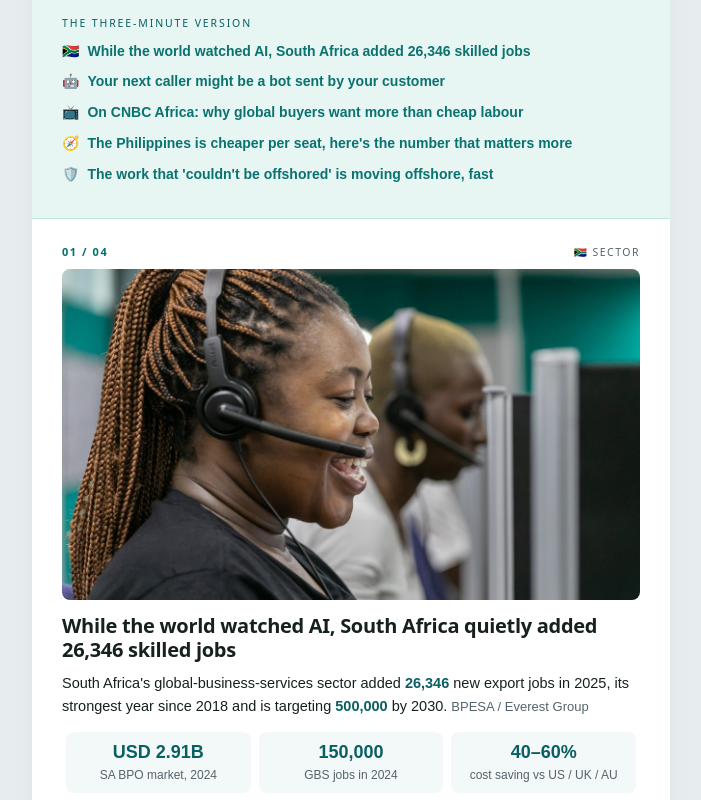
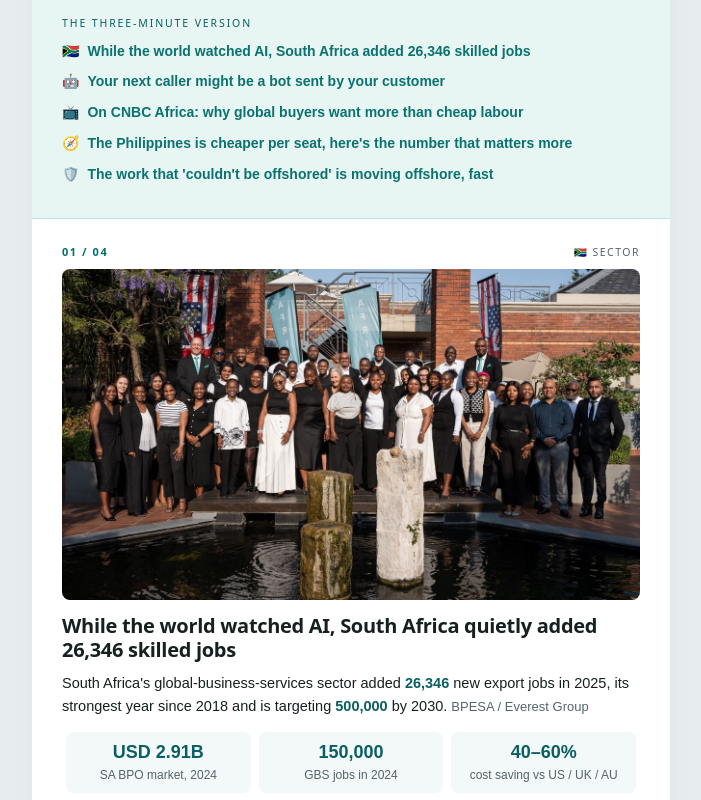
Before and after one commit to dannyschaffer/offshore-edge-newsletter, a plain HTML site: page index.html in a window 1280 px wide. Shown: the part 538-1338 px from the top of the page, without its empty margins (289-990 px from the left). Drawn offline with Linux system fonts and the light colour scheme.

Commit message:
Opening image: team leaders outside Joburg office (Jen)

```diff
--- a/index.html
+++ b/index.html
@@ -73,7 +73,7 @@ CNBC Africa: why global buyers want more than cheap labour</a>
 </ol>
 </div><!-- STORIES -->
 <div class="story" style="padding: 24px 30px;border-bottom: 1px solid #e2e9e9;">
-<table role="presentation" width="100%" cellpadding="0" cellspacing="0" border="0" style="margin: 0 0 9px"><tbody><tr><td class="no" align="left" style="font-family: 'Poppins',system-ui,sans-serif;font-size: 11px;letter-spacing: .14em;color: #00726b;font-weight: 600;">01 / 04</td><td class="cat" align="right" style="font-family: 'Poppins',system-ui,sans-serif;font-size: 10.5px;letter-spacing: .14em;text-transform: uppercase;color: #54646a;">🇿🇦 Sector</td></tr></tbody></table><img class="storygfx" alt="An Afrishore agent on a customer call in Johannesburg" src="https://dannyschaffer.github.io/offshore-edge-newsletter/email-assets/sector-agent-smile.jpg" style="font-family: Arial,Helvetica,sans-serif;font-size: 13px;font-style: italic;line-height: 1.4;color: #54646a;width: 100%;height: auto;border-radius: 8px;display: block;margin: 0 0 14px;">
+<table role="presentation" width="100%" cellpadding="0" cellspacing="0" border="0" style="margin: 0 0 9px"><tbody><tr><td class="no" align="left" style="font-family: 'Poppins',system-ui,sans-serif;font-size: 11px;letter-spacing: .14em;color: #00726b;font-weight: 600;">01 / 04</td><td class="cat" align="right" style="font-family: 'Poppins',system-ui,sans-serif;font-size: 10.5px;letter-spacing: .14em;text-transform: uppercase;color: #54646a;">🇿🇦 Sector</td></tr></tbody></table><img class="storygfx" alt="Afrishore team leaders outside the Johannesburg office" src="https://dannyschaffer.github.io/offshore-edge-newsletter/email-assets/team-leaders-joburg.jpg" style="font-family: Arial,Helvetica,sans-serif;font-size: 13px;font-style: italic;line-height: 1.4;color: #54646a;width: 100%;height: auto;border-radius: 8px;display: block;margin: 0 0 14px;">
 <h3 style="font-family: 'Poppins','Manrope',system-ui,sans-serif;font-size: 20px;font-weight: 700;line-height: 1.22;margin: 0 0 10px;letter-spacing: -.015em;">
 While the world watched AI, South Africa quietly added 26,346 skilled jobs
 </h3>
```
Also changed, not shown: email-assets/team-leaders-joburg.jpg (added).
